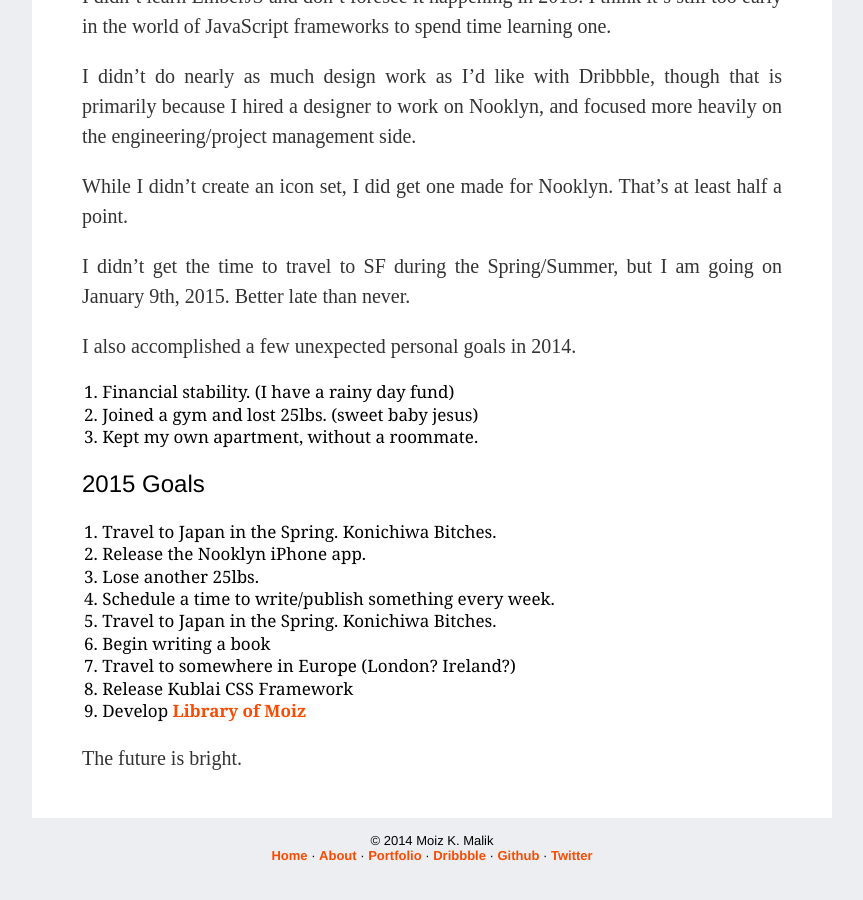
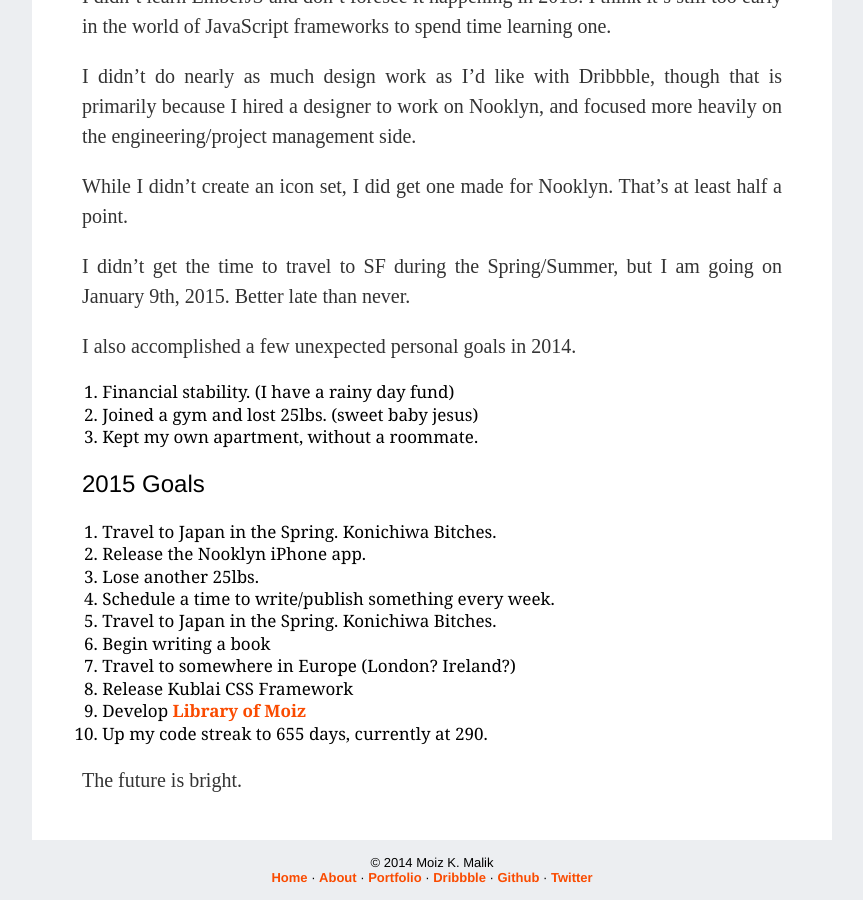
Before and after one commit to moizk/blog, a Jekyll site: the page built from _posts/2014-12-31-a-year-in-review.md, in a window 1280 px wide and 900 px high, scrolled down 6661 px. Shown: the whole window, without its empty margins (208-1071 px from the left). Built offline with Jekyll 4.4.1, drawn with Linux system fonts in a browser that asks for light colours; Markdown is read by kramdown in place of the engine named in the settings; before the commit the page ends 7539 px from its top, so only the background shows below that.

Commit message:
Add final goal

```diff
--- a/_posts/2014-12-31-a-year-in-review.md
+++ b/_posts/2014-12-31-a-year-in-review.md
@@ -168,5 +168,6 @@
 7. Travel to somewhere in Europe (London? Ireland?)
 8. Release Kublai CSS Framework
 9. Develop [Library of Moiz](http://library-of-moiz.herokuapp.com/)
+10. Up my code streak to 655 days, currently at 290.
 
 The future is bright.
```
